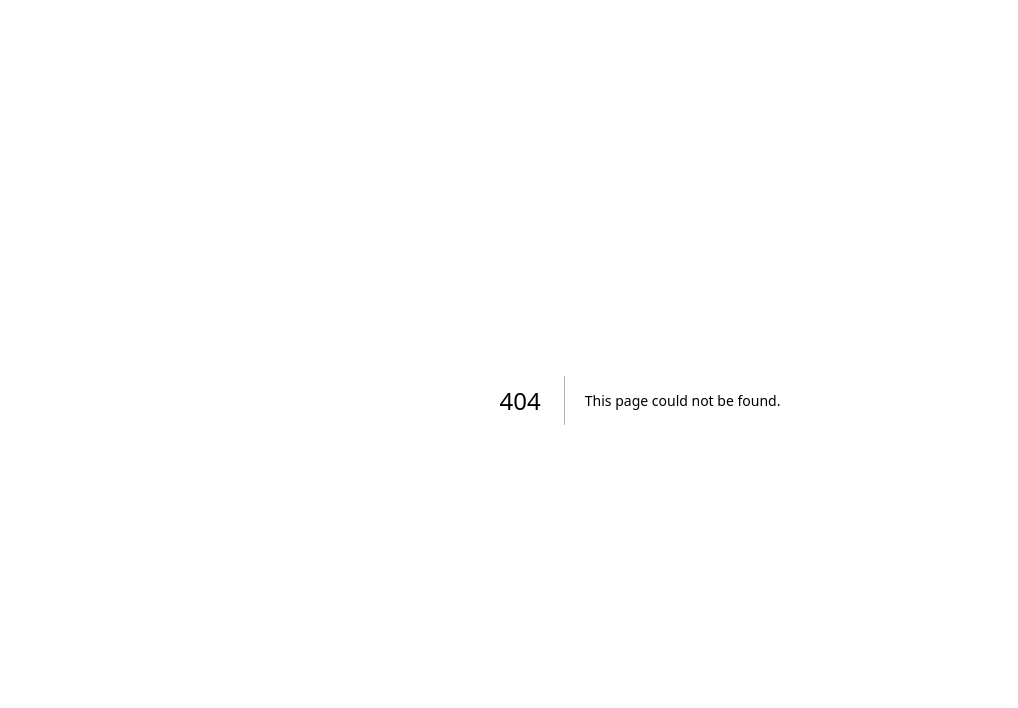
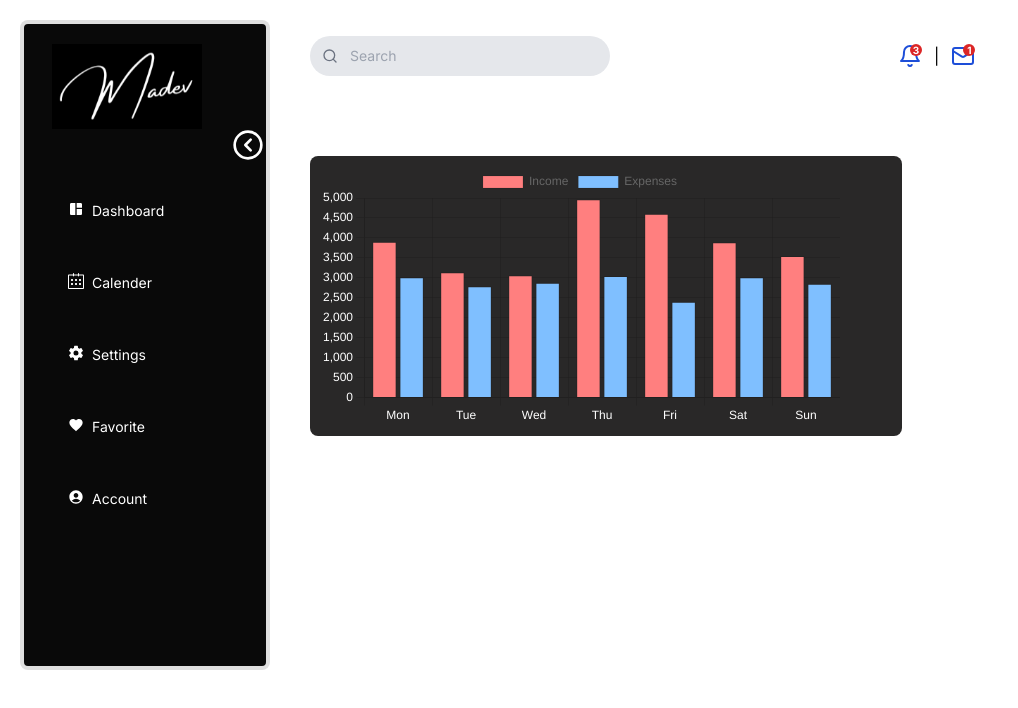
Before and after one commit to Moyo-Made/-Finance-Dashboard, a Next.js app in the folder finance-dashboard/: page /insights in a window 1280 px wide. Before the commit this address had no page. Shown: the top 708 px of the page, without its empty margins (0-1018 px from the left). Built offline with nearby package versions, Linux system fonts and the light colour scheme.

Commit message:
added router for insights page

```diff
--- /dev/null
+++ b/finance-dashboard/app/insights/page.tsx
@@ -0,0 +1,22 @@
+"use client";
+
+import React from "react";
+import IncomeExpenseChart from "../components/IncomeExpenseChart";
+import Sidebar from "../components/Sidebar";
+import SearchBar from "../components/SearchBar";
+
+const Page = () => {
+	return (
+		<div className={`flex w-full h-full border-[20px] border-white rounded-lg`}>
+			<Sidebar />
+			<div>
+				<SearchBar />
+			<div className="mt-20">
+				<IncomeExpenseChart />
+			</div>
+			</div>
+		</div>
+	);
+};
+
+export default Page;
```
